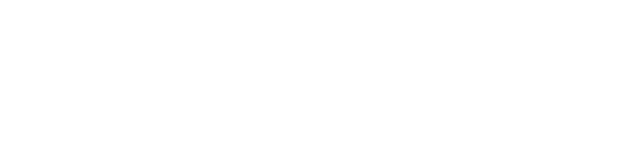
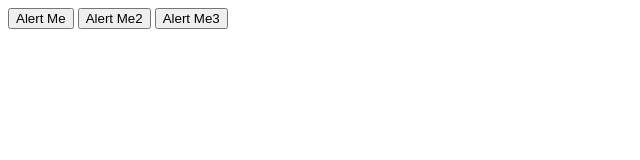
Before and after one commit to mdgausulislam/Interactive-BOM-Api, a plain HTML site: page prompt.html in a window 1280 px wide. Shown: the whole page, without its empty margins (0-640 px from the left). Drawn offline with Linux system fonts and the light colour scheme.

Commit message:
update bom

```diff
--- /dev/null
+++ b/js/prompt.js
@@ -0,0 +1,22 @@
+alert('how are you?');
+const showAlert=()=>{
+    alert('how are you1?')
+}
+const showAlert2=()=>{
+  const result= confirm('how are you2?');
+  console.log(result);
+  if(result==true){
+    alert('hhhh')
+  }else{
+    console.log('vkijhvj');
+  }
+}
+const showAlert3=()=>{
+   const result1= prompt('Md Gousul Islam Hemonto');
+   console.log(result1);
+   if(result1==null){
+    alert('hhrhhgggg');
+   }else{
+    console.log('hemonto');
+   }
+}
--- a/index.html
+++ b/prompt.html
@@ -6,6 +6,9 @@
     <title>Exploring BOM Api</title>
 </head>
 <body>
-
+    <button onclick="showAlert()">Alert Me</button>
+    <button onclick="showAlert2()">Alert Me2</button>
+        <button onclick="showAlert3()">Alert Me3</button>
+    <script src="js/prompt.js"></script>
 </body>
 </html>
```
